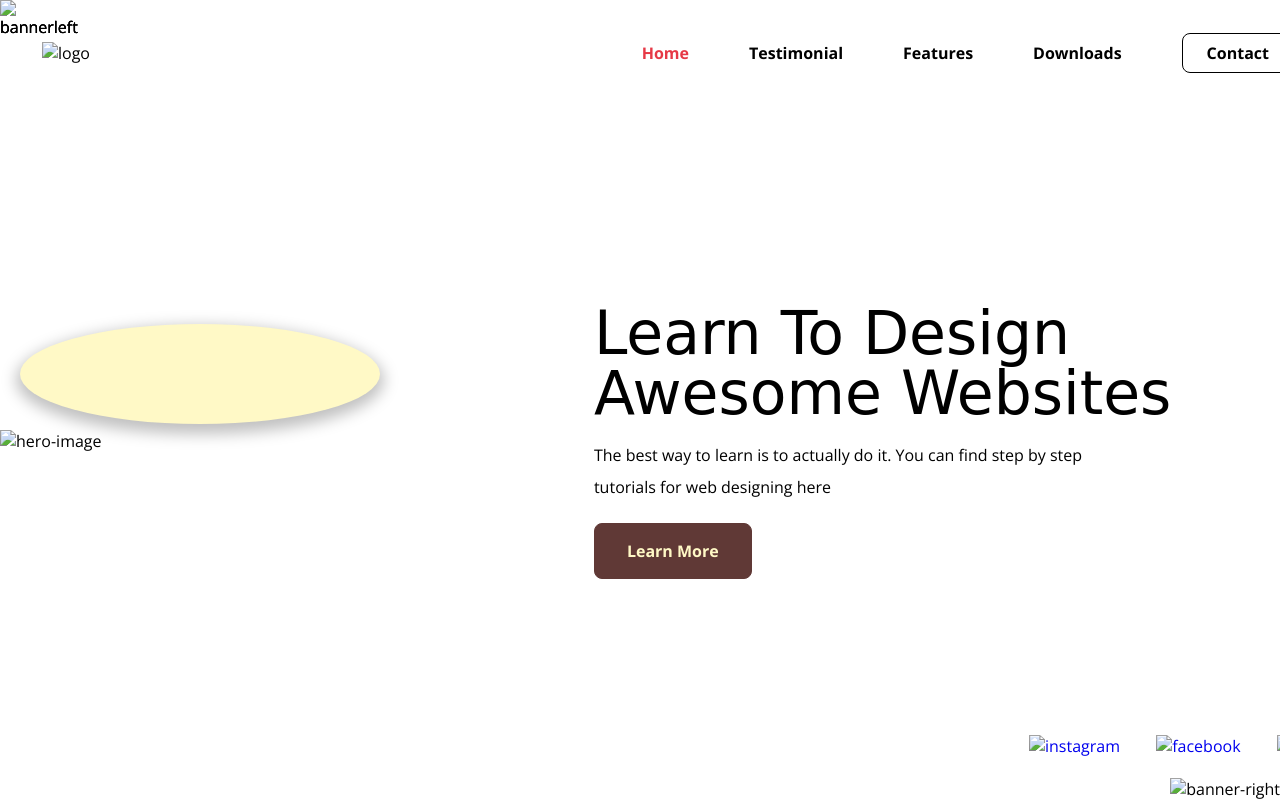
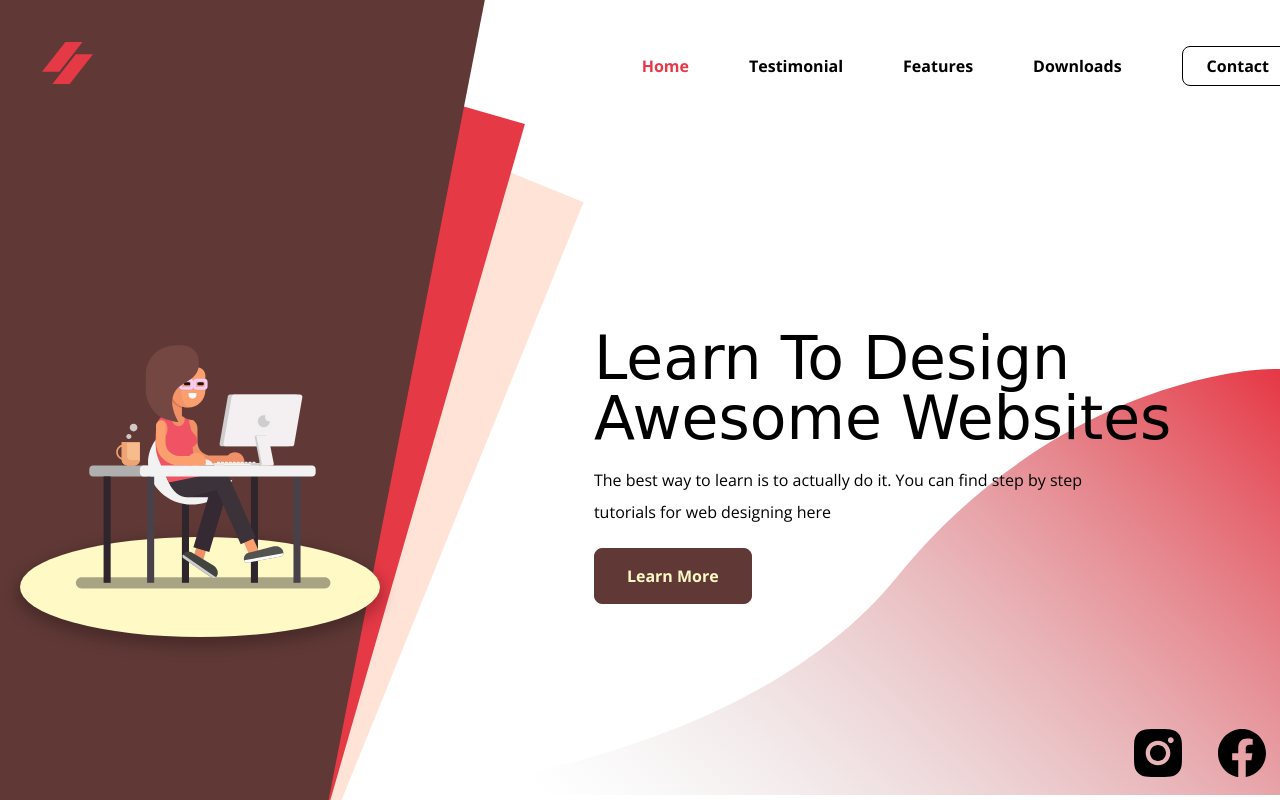
Before and after one commit to Hassanade1234567890/htmlcss-javas, a plain HTML site: page index.html in a window 1280 px wide. Shown: the top 800 px of the page. Drawn offline with nearby package versions, Linux system fonts and the light colour scheme; a web font is replaced by a local one.

Commit message:
index.html

```diff
--- a/index.html
+++ b/index.html
@@ -12,7 +12,7 @@
       <!-- navbar start -->
       <nav>
         <div class="logo">
-          <img src="./images/Logo.svg" alt="logo" />
+          <img src="Logo.svg" alt="logo" />
         </div>
 
         <ul>
@@ -36,10 +36,10 @@
           </li>
         </ul>
         <div class="mobile-menu active">
-          <img src="./images/icon-boxes.svg" alt="nav-icons" />
+          <img src="icon-boxes.svg" alt="nav-icons" />
         </div>
         <div class="mobile-close">
-          <img src="./images/icon-cross.svg" alt="nav-icons" />
+          <img src="icon-cross.svg" alt="nav-icons" />
         </div>
         <!-- mobile nav -->
 
@@ -71,7 +71,7 @@
       <!-- hero section start -->
       <div class="hero-container">
         <div class="hero-image">
-          <img src="./images/hero-image.svg" alt="hero-image" />
+          <img src="hero-image.svg" alt="hero-image" />
           <div class="hero-ground"></div>
         </div>
         <div class="hero-text">
@@ -90,13 +90,13 @@
       <!-- social media icons start -->
       <div class="social-icons">
         <a href="#">
-          <img src="./images/social-instagram.svg" alt="instagram" />
+          <img src="social-instagram.svg" alt="instagram" />
         </a>
         <a href="#">
-          <img src="./images/social-facebook.svg" alt="facebook" />
+          <img src="social-facebook.svg" alt="facebook" />
         </a>
         <a href="#">
-          <img src="./images/social-tweeter.svg" alt="tweeter" />
+          <img src="social-tweeter.svg" alt="tweeter" />
         </a>
       </div>
       <!-- social media icons end -->
@@ -104,22 +104,22 @@
     <!-- main container ends -->
     <!-- background images -->
     <div class="hero-bg-right">
-      <img src="./images/right-box.svg" alt="banner-right" />
+      <img src="right-box.svg" alt="banner-right" />
     </div>
     <div class="hero-bg-left">
-      <img src="./images/left-box3.svg" alt="bannerleft" />
-      <img src="./images/left-box2.svg" alt="bannerleft" />
-      <img src="./images/left-box1.svg" alt="bannerleft" />
+      <img src="left-box3.svg" alt="bannerleft" />
+      <img src="left-box2.svg" alt="bannerleft" />
+      <img src="left-box1.svg" alt="bannerleft" />
     </div>
 
     <!-- mobile bg images -->
     <img
-      src="./images/bg-left-mobile.svg"
+      src="bg-left-mobile.svg"
       class="bg-left-mobile"
       alt="bg-mobile"
     />
     <img
-      src="./images/bg-right-mobile.svg"
+      src="bg-right-mobile.svg"
       class="bg-right-mobile"
       alt="bg-right"
     />
```
